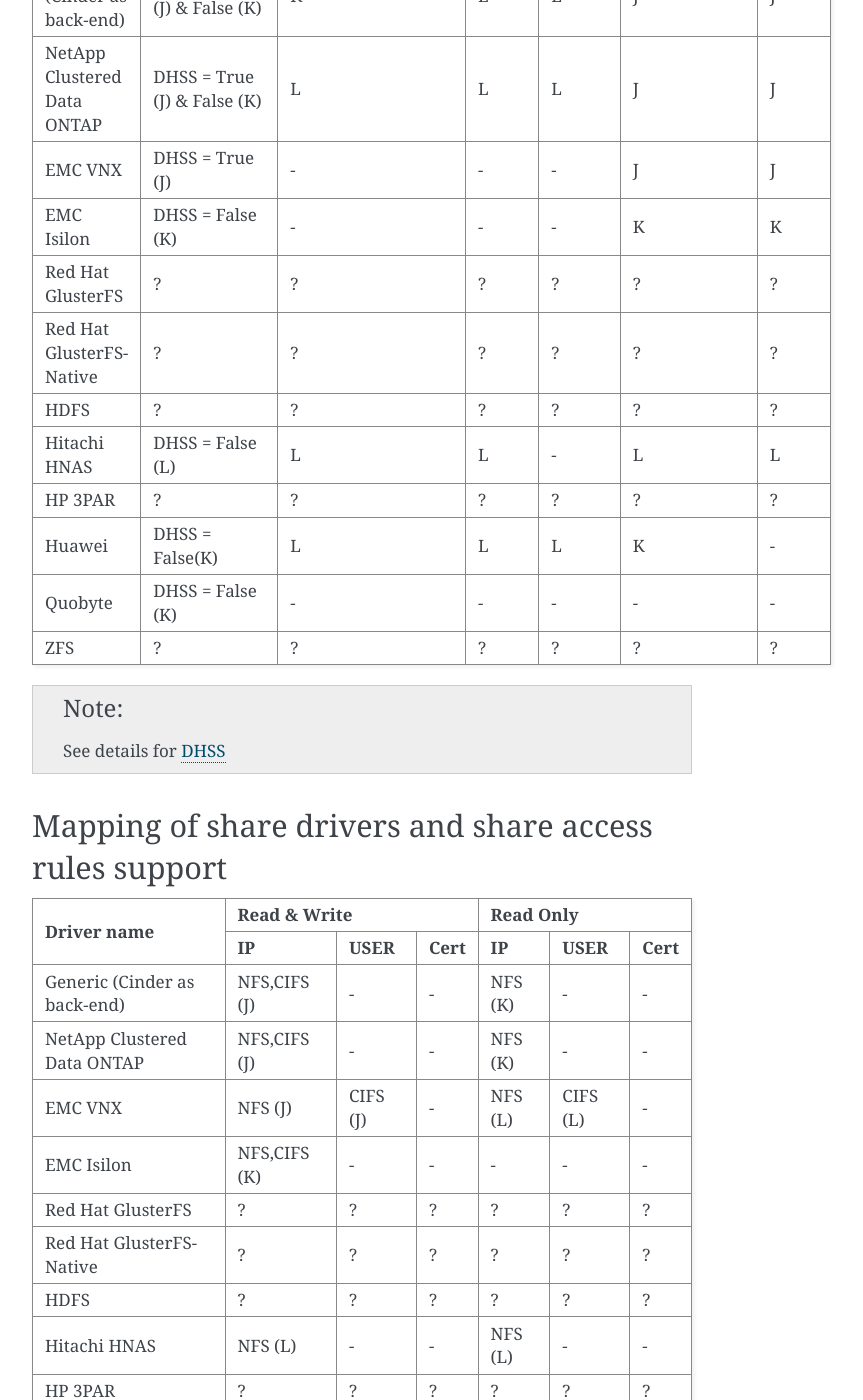
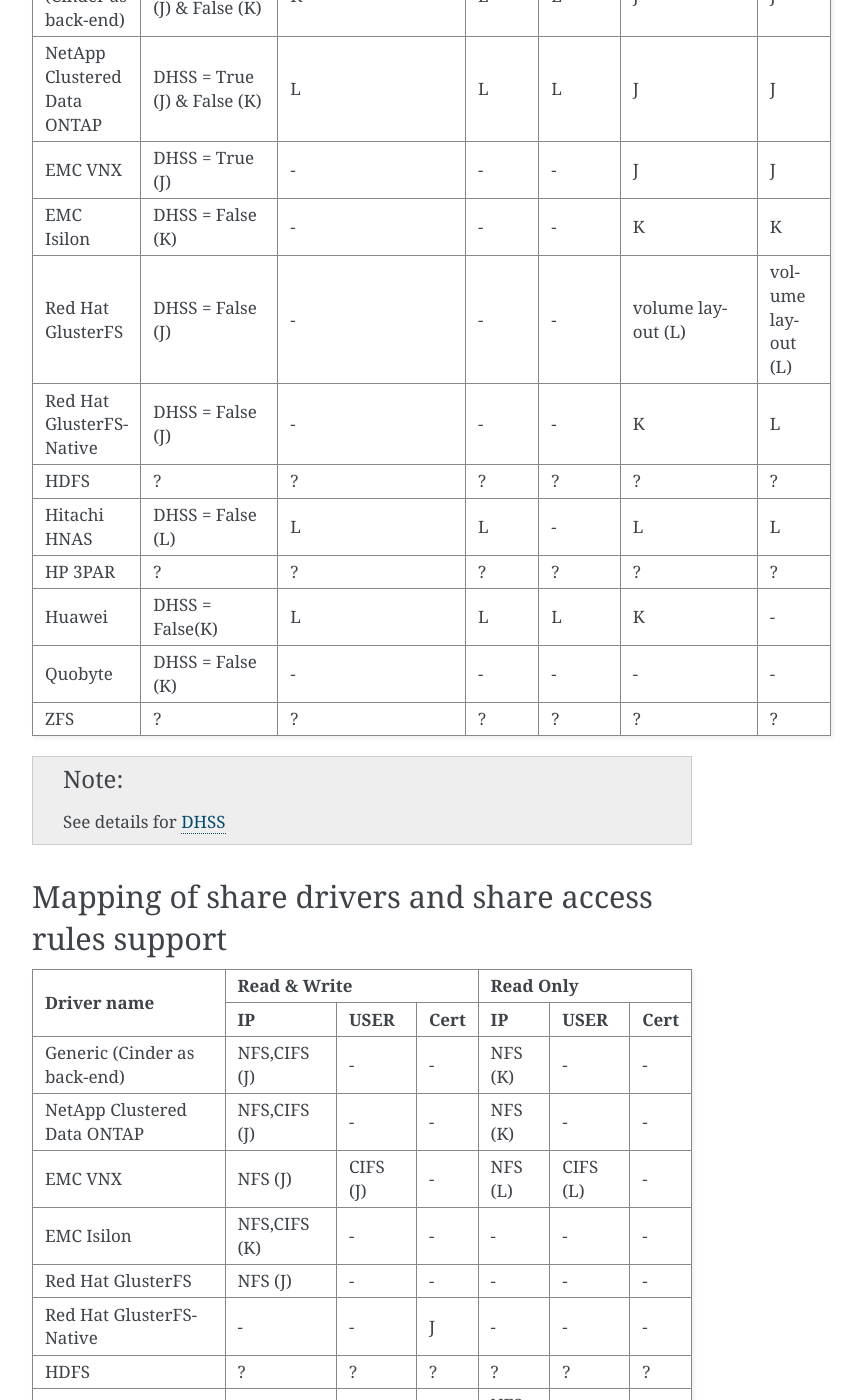
Before and after one commit to openstack/manila, a Sphinx documentation site: the page built from doc/source/devref/share_back_ends_feature_support_mapping.rst, in a window 1280 px wide and 1400 px high, scrolled down 640 px. Shown: the whole window, without its empty margins (388-1251 px from the left). Built offline with Sphinx 7.4.7, drawn with Linux system fonts in a browser that asks for light colours; formulas are drawn with MathJax 3; pages that are not in the unit, such as notebooks, are missing from menus; the version number is read from the project's files by our own code.

Commit message:
add Red Hat GlusterFS drivers feature support info
Change-Id: Ic71b8e43a6aeb948ddb34d27c39962fe3df046df

```diff
--- a/doc/source/devref/share_back_ends_feature_support_mapping.rst
+++ b/doc/source/devref/share_back_ends_feature_support_mapping.rst
@@ -41,9 +41,9 @@
 +----------------------------------------+-----------------------------+-----------------------+--------------+--------------+------------------------+----------------------------+
 |               EMC Isilon               |      DHSS = False (K)       |          \-           |      \-      |      \-      |            K           |              K             |
 +----------------------------------------+-----------------------------+-----------------------+--------------+--------------+------------------------+----------------------------+
-|            Red Hat GlusterFS           |               ?             |           ?           |       ?      |       ?      |            ?           |              ?             |
+|            Red Hat GlusterFS           |      DHSS = False (J)       |          \-           |      \-      |      \-      |  volume layout (L)     |  volume layout (L)         |
 +----------------------------------------+-----------------------------+-----------------------+--------------+--------------+------------------------+----------------------------+
-|        Red Hat GlusterFS-Native        |               ?             |           ?           |       ?      |       ?      |            ?           |              ?             |
+|        Red Hat GlusterFS-Native        |      DHSS = False (J)       |          \-           |      \-      |      \-      |            K           |              L             |
 +----------------------------------------+-----------------------------+-----------------------+--------------+--------------+------------------------+----------------------------+
 |                  HDFS                  |               ?             |           ?           |       ?      |       ?      |            ?           |              ?             |
 +----------------------------------------+-----------------------------+-----------------------+--------------+--------------+------------------------+----------------------------+
@@ -78,9 +78,9 @@
 +----------------------------------------+--------------+------------+------------+--------------+------------+------------+
 |               EMC Isilon               | NFS,CIFS (K) |     \-     |     \-     |      \-      |     \-     |     \-     |
 +----------------------------------------+--------------+------------+------------+--------------+------------+------------+
-|            Red Hat GlusterFS           |       ?      |      ?     |      ?     |       ?      |      ?     |      ?     |
+|            Red Hat GlusterFS           |     NFS (J)  |     \-     |     \-     |      \-      |     \-     |     \-     |
 +----------------------------------------+--------------+------------+------------+--------------+------------+------------+
-|        Red Hat GlusterFS-Native        |       ?      |      ?     |      ?     |       ?      |      ?     |      ?     |
+|        Red Hat GlusterFS-Native        |      \-      |     \-     |      J     |      \-      |     \-     |     \-     |
 +----------------------------------------+--------------+------------+------------+--------------+------------+------------+
 |                  HDFS                  |       ?      |      ?     |      ?     |       ?      |      ?     |      ?     |
 +----------------------------------------+--------------+------------+------------+--------------+------------+------------+
@@ -109,9 +109,9 @@
 +----------------------------------------+------------------+-----------------+------------------+
 |               EMC Isilon               |        \-        |        \-       |        \-        |
 +----------------------------------------+------------------+-----------------+------------------+
-|            Red Hat GlusterFS           |         ?        |         ?       |         ?        |
+|            Red Hat GlusterFS           |        \-        |        \-       |        \-        |
 +----------------------------------------+------------------+-----------------+------------------+
-|        Red Hat GlusterFS-Native        |         ?        |         ?       |         ?        |
+|        Red Hat GlusterFS-Native        |        \-        |        \-       |        \-        |
 +----------------------------------------+------------------+-----------------+------------------+
 |                  HDFS                  |         ?        |         ?       |         ?        |
 +----------------------------------------+------------------+-----------------+------------------+
```
